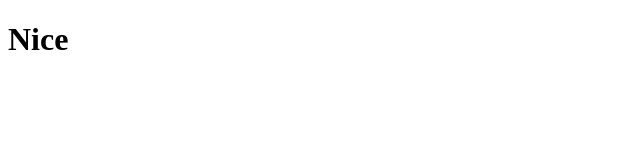
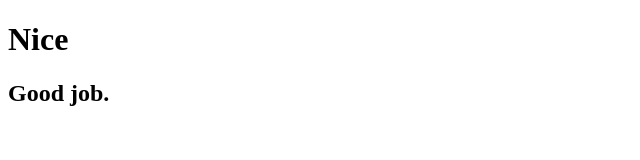
Before and after one commit to dove8023/static, a website: page www/index.html in a window 1280 px wide. Shown: the whole page, without its empty margins (0-640 px from the left). Drawn offline with Linux system fonts and the light colour scheme.

Commit message:
Update index.html
test

```diff
--- a/www/index.html
+++ b/www/index.html
@@ -6,5 +6,6 @@
 </head>
 <body>
     <h1>Nice</h1>
+    <h2>Good job.</h2>
 </body>
 </html>
```
